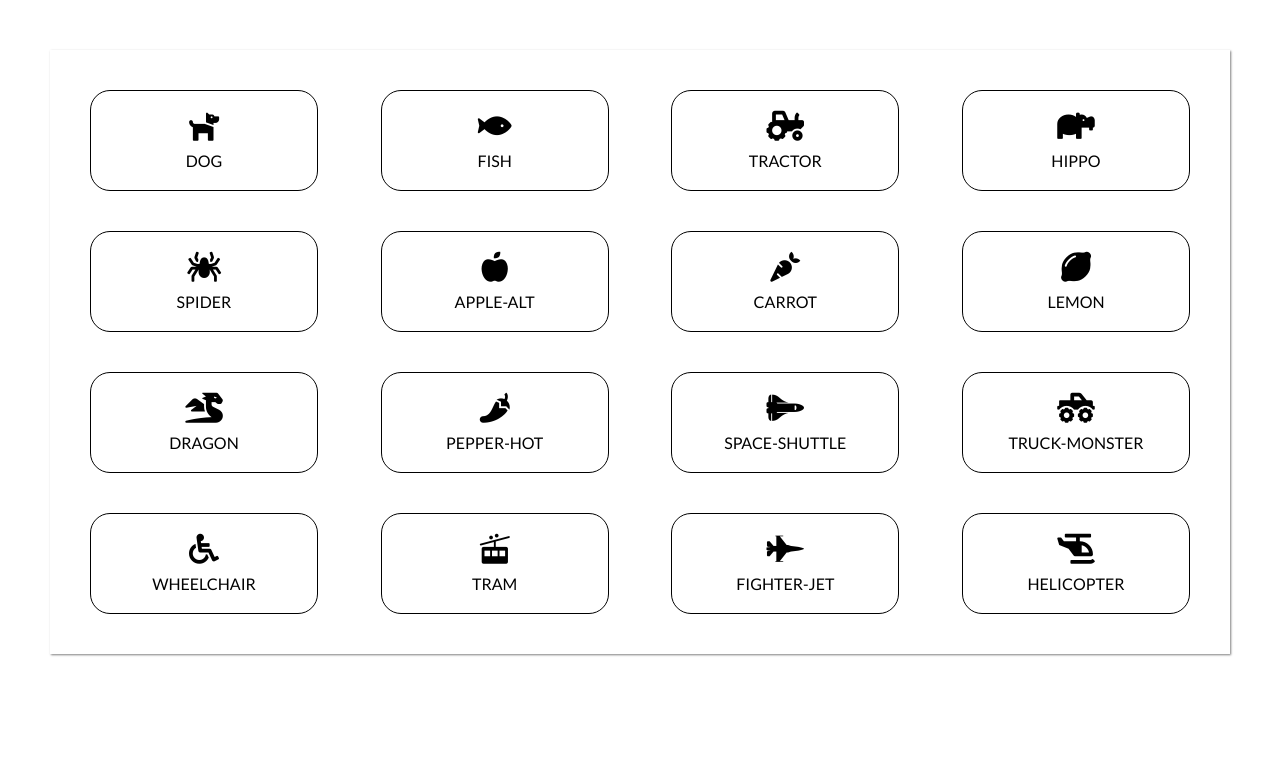
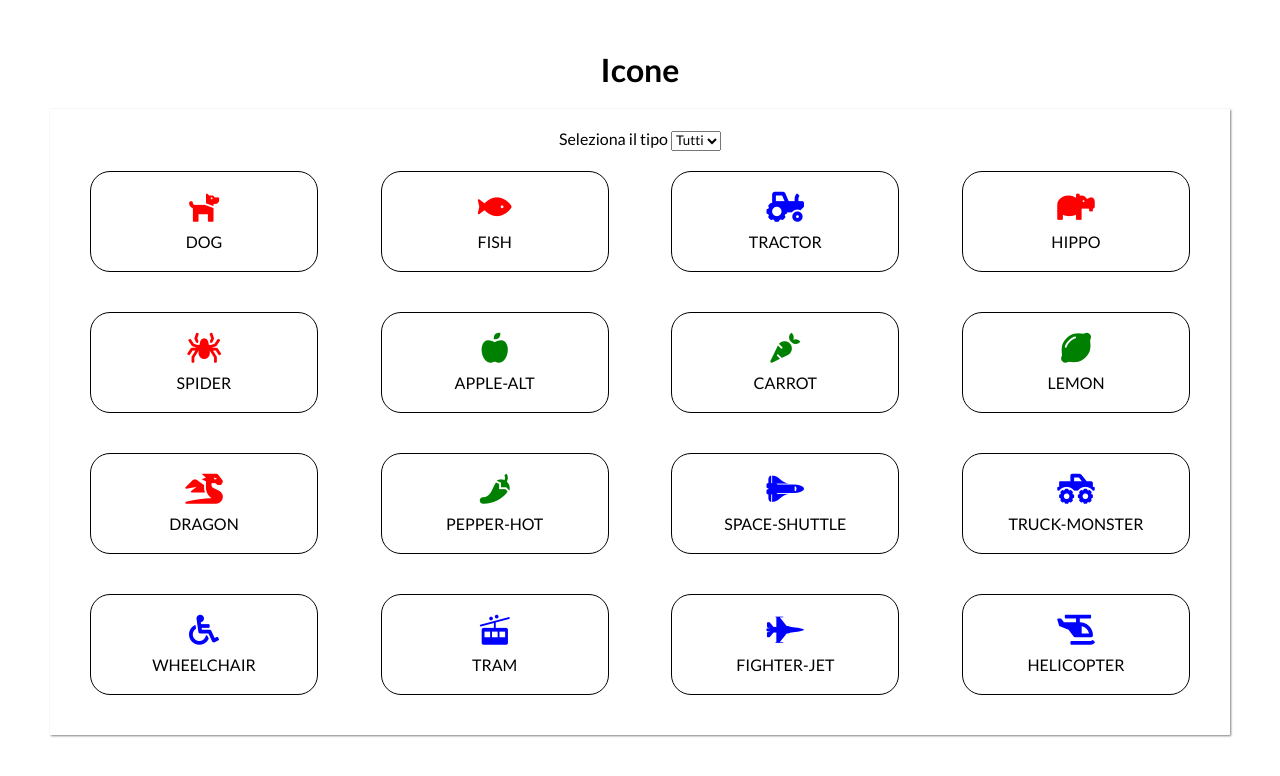
Before and after one commit to SimoneSichili/js-es6-icons, a plain HTML site: page index.html in a window 1280 px wide. Drawn offline with nearby package versions, Linux system fonts and the light colour scheme.

Commit message:
Complete Milestone #2

```diff
--- a/css/style.css
+++ b/css/style.css
@@ -9,10 +9,18 @@ body {
     padding: 50px;
 }
 
+h1 {
+    text-align: center;
+    margin-bottom: 20px;
+}
 .wrapper {
     width: 100%;
     padding: 20px;
     box-shadow: 1px 1px 2px rgba(0, 0, 0, 0.5);
+}
+
+.selection {
+    text-align: center;
 }
 
 #icons {
--- a/index.html
+++ b/index.html
@@ -14,10 +14,17 @@
     <link rel="stylesheet" href="https://use.fontawesome.com/releases/v5.15.1/css/all.css" integrity="sha384-vp86vTRFVJgpjF9jiIGPEEqYqlDwgyBgEF109VFjmqGmIY/Y4HV4d3Gp2irVfcrp" crossorigin="anonymous">
     <!-- my css -->
     <link rel="stylesheet" href="css/style.css">
-    <title>Snack-Objects3</title>
+    <title>Icone</title>
 </head>
 <body>
+    <h1>Icone</h1>
     <div class="wrapper">
+        <div class="selection">
+            <label for="type">Seleziona il tipo</label>
+            <select name="type" id="type">
+                <option value="all">Tutti</option>
+            </select>
+        </div>
         <div id="icons"></div>
     </div>
 </body>
--- a/js/script.js
+++ b/js/script.js
@@ -4,11 +4,27 @@
 // Utilizzando la funzione forEach e il template literal, visualizzare in pagina tutte le icone con il
 // proprio nome.
 
+// milestone 2:
+// definire un array di colori e associare ad ogni tipo di icona un colore.
+// Visualizzare le icone di colore diverso in base al tipo.
+
+// milestone 3:
+// aggiungere una select per filtrare le icone in base al tipo.
+// Popolare le options della select dinamicamente e, ogni volta che cambia il valore selezionato,
+// visualizzare le icone corrispondenti.
+
+
+// #1 Definire un array di oggetti
+// #2 Utilizzando la funzione forEach e il template literal, visualizzare in pagina tutte le icone con il proprio nome.
+// #3 Definire un array di colori
+// #4 Visualizzare le icone di colore diverso in base al tipo.
+// #5 Aggiungere una select per filtrare le icone in base al tipo.
+// #6 Popolare le options della select dinamicamente
+
 $(document).ready(function () {
     //START JS
 
-    // #1 definire un array di oggetti
-    const icons = [
+    const iconsList = [
         {
         name: "dog",
         prefix: "fa-",
@@ -106,28 +122,68 @@ $(document).ready(function () {
         family: "fas"
         }
     ];
+    const colorsList = ["red", "green", "blue"];
 
     const tagIcons = $("#icons");
 
+    const iconsListColored = getListColored(iconsList, colorsList);
 
-    // #2 Utilizzando la funzione forEach e il template literal, visualizzare in pagina tutte le icone con il proprio nome.
-    output(icons, tagIcons);
+    // console.log(iconsListColored);
+    output(iconsListColored, tagIcons);
 
 
     //END JS
 });
 
 // MY FUNCTIONS--------------------------
-function output(array, tag) {
+function output(array, tagContainer) {
+
+    //clean html before append
+    tagContainer.html("");
+
     array.forEach(
         (element) => {
 
-            tag.append(`
+            //destructuring
+            const {name, family, prefix, type, color} = element;
+
+            // append to html
+            tagContainer.append(`
             <div>
-                <i class="${element.family} ${element.prefix}${element.name}"></i>
-                <div>${element.name.toUpperCase()}</div>
+                <i class="${family} ${prefix}${name}" style="color: ${color}"></i>
+                <div>${name.toUpperCase()}</div>
             </div>
             `);
         }
     );
 }
+
+function getListColored (array, arrayColors) {
+
+    const newArray = array.map(
+        (element)=> {
+
+            //destructuring
+            const {name, family, prefix, type} = element;
+
+            // color conditions
+            let color;
+            if (type == "animal") {
+                color = arrayColors[0];
+            } else if (type == "vegetable") {
+                color = arrayColors[1];
+            } else if (type == "vehicle") {
+                color = arrayColors[2];
+            }
+
+            newElement = {
+                ...element,
+                color: color,
+            }
+
+            return newElement
+        }
+    );
+
+    return newArray;
+}
```
